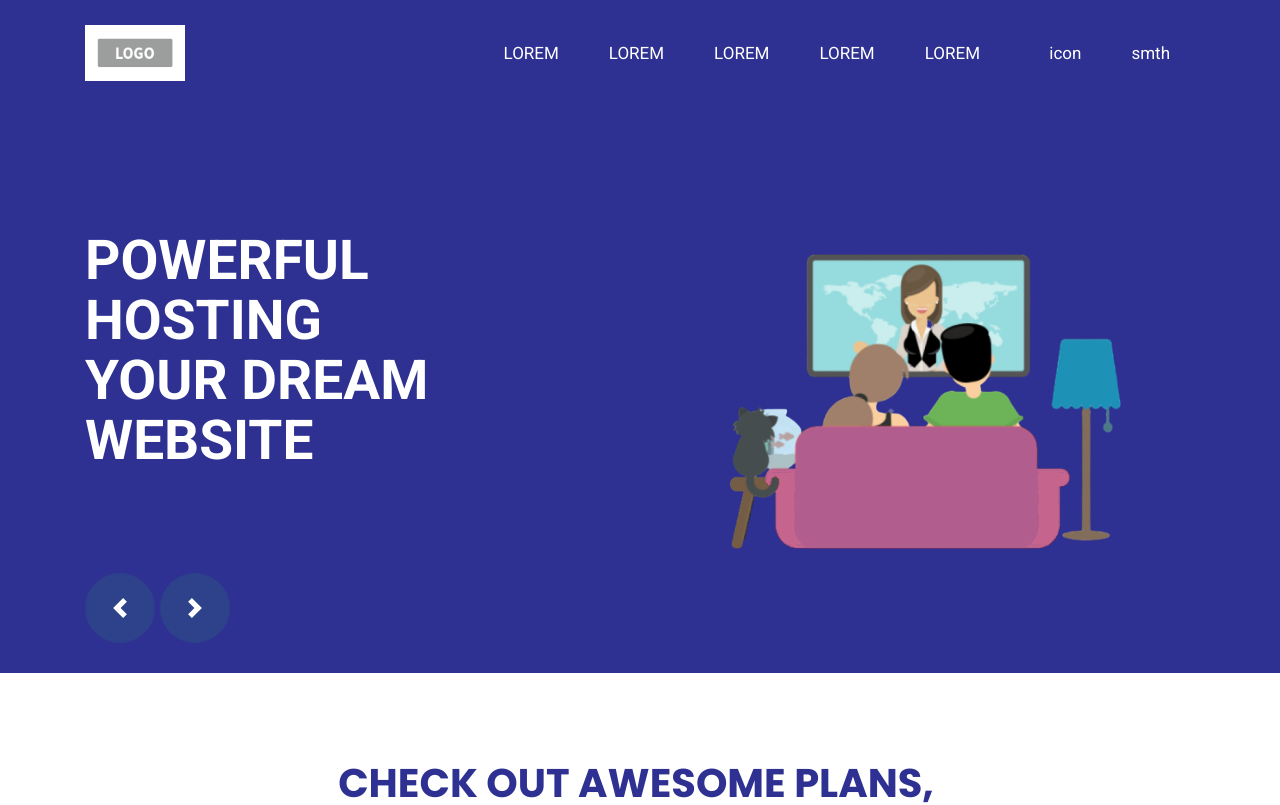
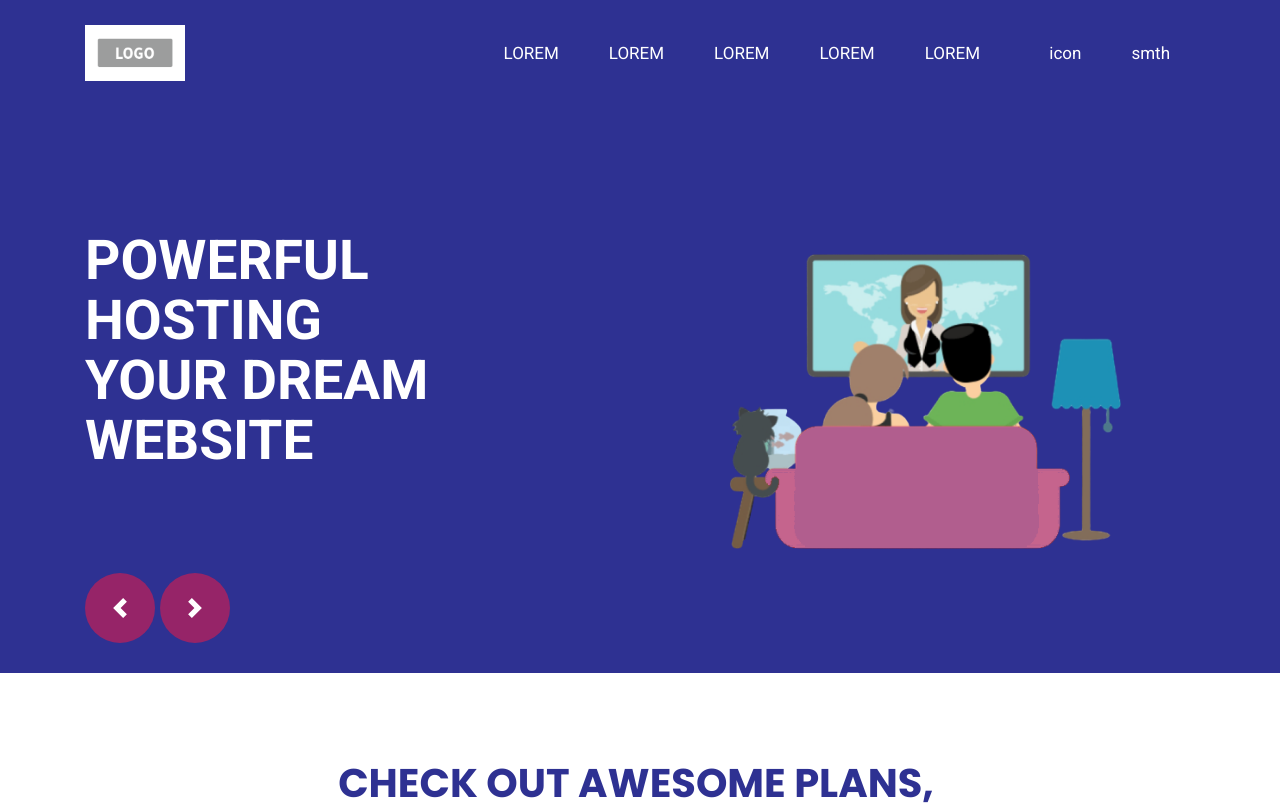
Before and after one commit to nathaliemekahal/troiiptv, a React (Create React App) app: page / in a window 1280 px wide. Shown: the top 805 px of the page. Built offline with nearby package versions, Linux system fonts and the light colour scheme.

Commit message:
Update App.css

```diff
--- a/src/App.css
+++ b/src/App.css
@@ -44,7 +44,7 @@
 
 .carousel-control-prev {
   border-radius: 50%;
-  background-color: #2e428b;
+  background-color: #ad235fd2;
   height: 70px;
   width: 70px;
   opacity: 1;
@@ -53,7 +53,7 @@
 }
 .carousel-control-next {
   border-radius: 50%;
-  background-color: #2e428b;
+  background-color: #ad235fd2;
   height: 70px;
   width: 70px;
   opacity: 1;
```
